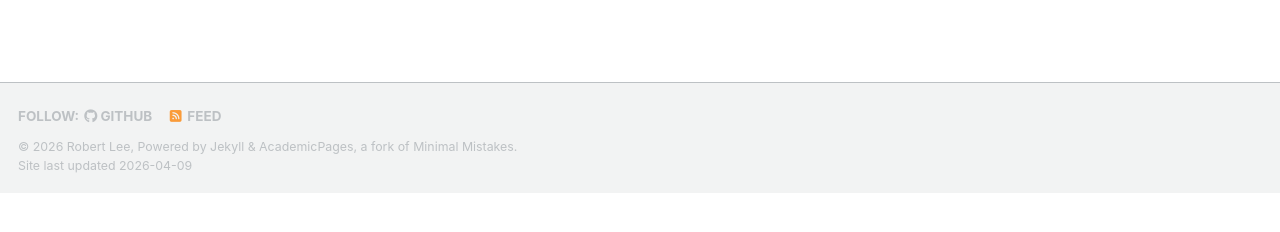
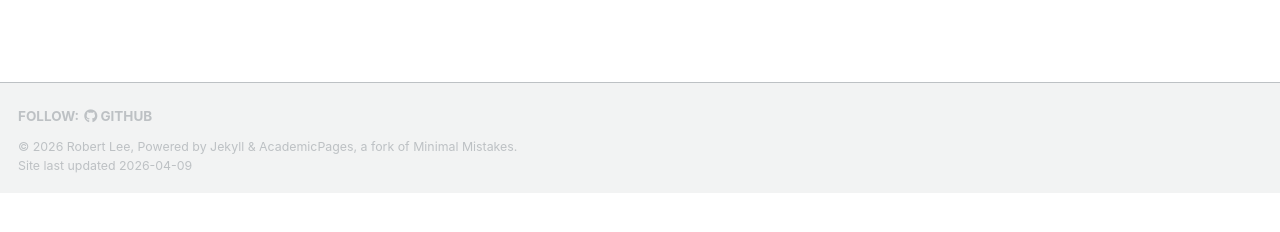
Before and after one commit to robertlee22/robertlee22.github.io, a Jekyll site: the page built from _pages/year-archive.html, in a window 1280 px wide. Shown: the part 624-856 px from the top of the page. Built offline with Jekyll 4.4.1, drawn with Linux system fonts in a browser that asks for light colours; a script bundle is joined from its source files by our own code; library files that are not in the unit come from our copies.

Commit message:
Update _config.yml

```diff
--- a/_config.yml
+++ b/_config.yml
@@ -125,7 +125,7 @@ staticman:
       options:
         format           : "iso8601" # "iso8601" (default), "timestamp-seconds", "timestamp-milliseconds"
 atom_feed:
-  hide                   : false     # change to true to hide the RSS feed in the footer
+  hide                   : true      # true: hide RSS link in footer (feed.xml still generated)
   path                   : # blank (default) uses feed.xml
 
 
@@ -247,7 +247,7 @@ defaults:
       read_time: true
       comments: true
       share: false
-      related: true
+      related: false
   # _pages
   - scope:
       path: ""
```
